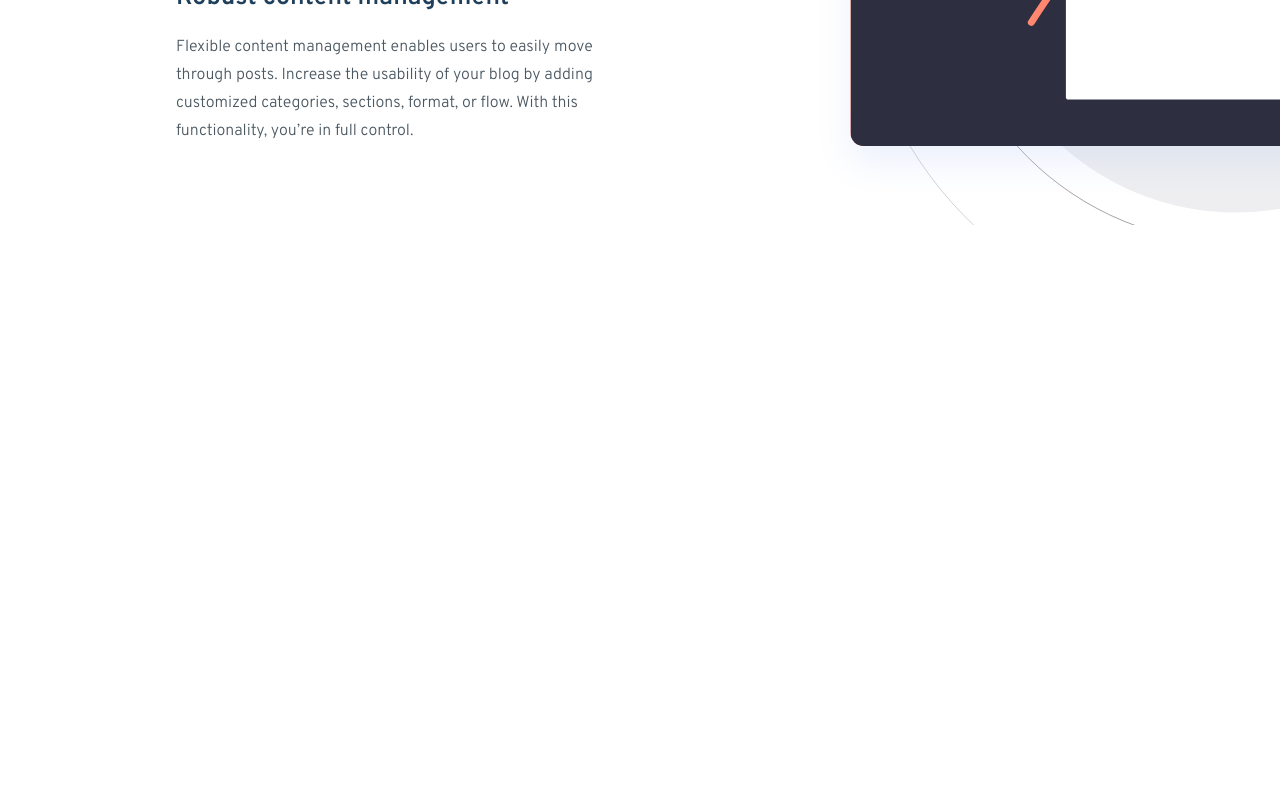
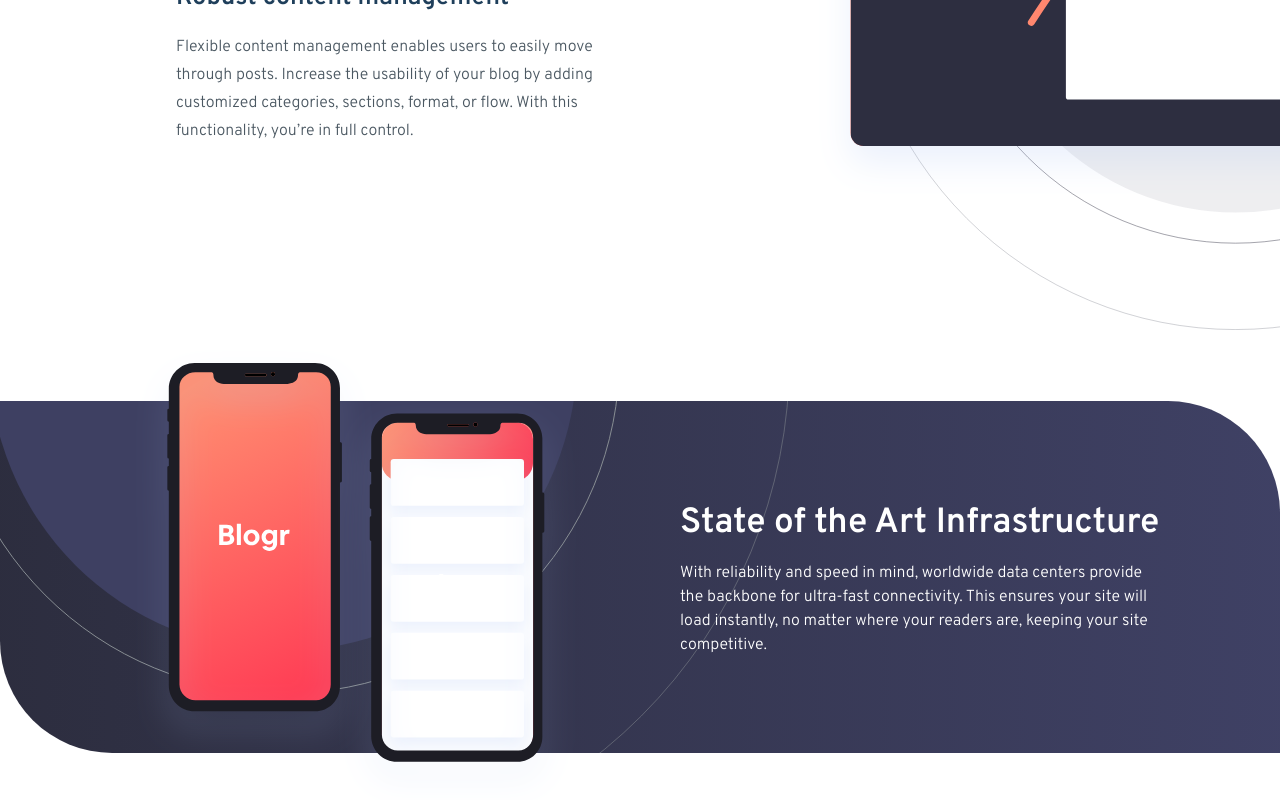
Before and after one commit to Paruzaka46/blogr-landing-page, a React (Vite) app: page / in a window 1280 px wide. Shown: the part 1016-1816 px from the top of the page. Before the commit the page ends 1241 px from the top, so only its background shows below. Built offline with nearby package versions, Linux system fonts and the light colour scheme.

Commit message:
Add Content 2

```diff
--- a/src/App.jsx
+++ b/src/App.jsx
@@ -1,6 +1,7 @@
 import { useState } from 'react'
 import Header from './components/Header'
 import Content1 from './components/Content1'
+import Content2 from './components/Content2'
 
 function App() {
 
@@ -8,6 +9,7 @@ function App() {
     <div className='overflow-hidden'>
     <Header/>
     <Content1/>
+    <Content2/>
     </div>
   )
 }
--- a/src/components/Content1.jsx
+++ b/src/components/Content1.jsx
@@ -5,7 +5,7 @@ const Content1 = () => {
     const isLaptop = useMediaQuery({query: '(min-width: 768px)'})
 
     return (
-        <div className="text-center font-overpass">
+        <div className="text-center font-overpass mb-44">
             <h2 className="text-[30px] m-auto md:mb-20 mobile:mb-10 font-bold text-vd-blue">Designed for the future</h2>
             <div className="md:grid md:grid-cols-2 mobile:flex mobile:flex-col-reverse justify-center items-center">
                 <div className="text-start md:pl-44 mobile:pl-0 pb-20 ">
--- /dev/null
+++ b/src/components/Content2.jsx
@@ -0,0 +1,32 @@
+import { useMediaQuery } from "react-responsive"
+
+const Content2 = () => {
+    const isLaptop = useMediaQuery({query: '(min-width: 768px)'})
+
+    return (
+        <div className="bg-gradient-to-r from-body-left to-body-right font-overpass my-20 text-white rounded-tr-[7rem] rounded-bl-[7rem]">
+            <div className={`bg-[url('/images/bg-pattern-circles.svg')] bg-no-repeat md:bg-[left_-14rem_bottom_-7rem] grid md:grid-cols-2 items-center ${!isLaptop && 'bg-contain bg-[center_top_-8rem] flex flex-col items-center justify-center'} rounded-tr-[7rem]`}>
+                <div className="relative md:h-[22rem] mobile:h-[12rem]">
+                    <img className={`relative mobile:mx-auto md:mx-0 md:-top-[7rem] md:left-20 scale-[80%] ${!isLaptop && 'max-h-[400px]'} -top-[10rem]`} src="/images/illustration-phones.svg"/>
+                </div>
+
+                <div className="md:text-start mobile:text-center px-10 md:mb-0 mobile:mb-32">
+                    <h2 className="text-[35px] font-bold mb-3 ">State of the Art Infrastructure</h2>
+                    <p className="md:w-[30rem]">With reliability and speed in mind, worldwide data centers provide the backbone for ultra-fast connectivity.
+    This ensures your site will load instantly, no matter where your readers are, keeping your site competitive.</p>
+                </div>
+            </div>
+            {/* <div className="relative">
+                <img className="relative -top-[4rem] left-20 scale-[80%]" src="/images/illustration-phones.svg"/>
+            </div>
+
+            <div className="">
+                <h2 className="text-[35px] font-bold mb-3">State of the Art Infrastructure</h2>
+                <p className="w-[30rem]">With reliability and speed in mind, worldwide data centers provide the backbone for ultra-fast connectivity.
+  This ensures your site will load instantly, no matter where your readers are, keeping your site competitive.</p>
+            </div> */}
+        </div>
+    )
+}
+
+export default Content2
--- a/tailwind.config.js
+++ b/tailwind.config.js
@@ -17,7 +17,9 @@ export default {
         'vdg-blue': 'hsl(207, 13%, 34%)',
         'vd-black-blue': 'hsl(240, 10%, 16%)',
         'intro-left': 'hsl(13, 100%, 72%)',
-        'intro-right': 'hsl(353, 100%, 62%)'
+        'intro-right': 'hsl(353, 100%, 62%)',
+        'body-left': 'hsl(237, 17%, 21%)',
+        'body-right': 'hsl(237, 23%, 32%)'
       },
       fontFamily: {
         'overpass': ['Overpass', 'sans-serif'],
```
